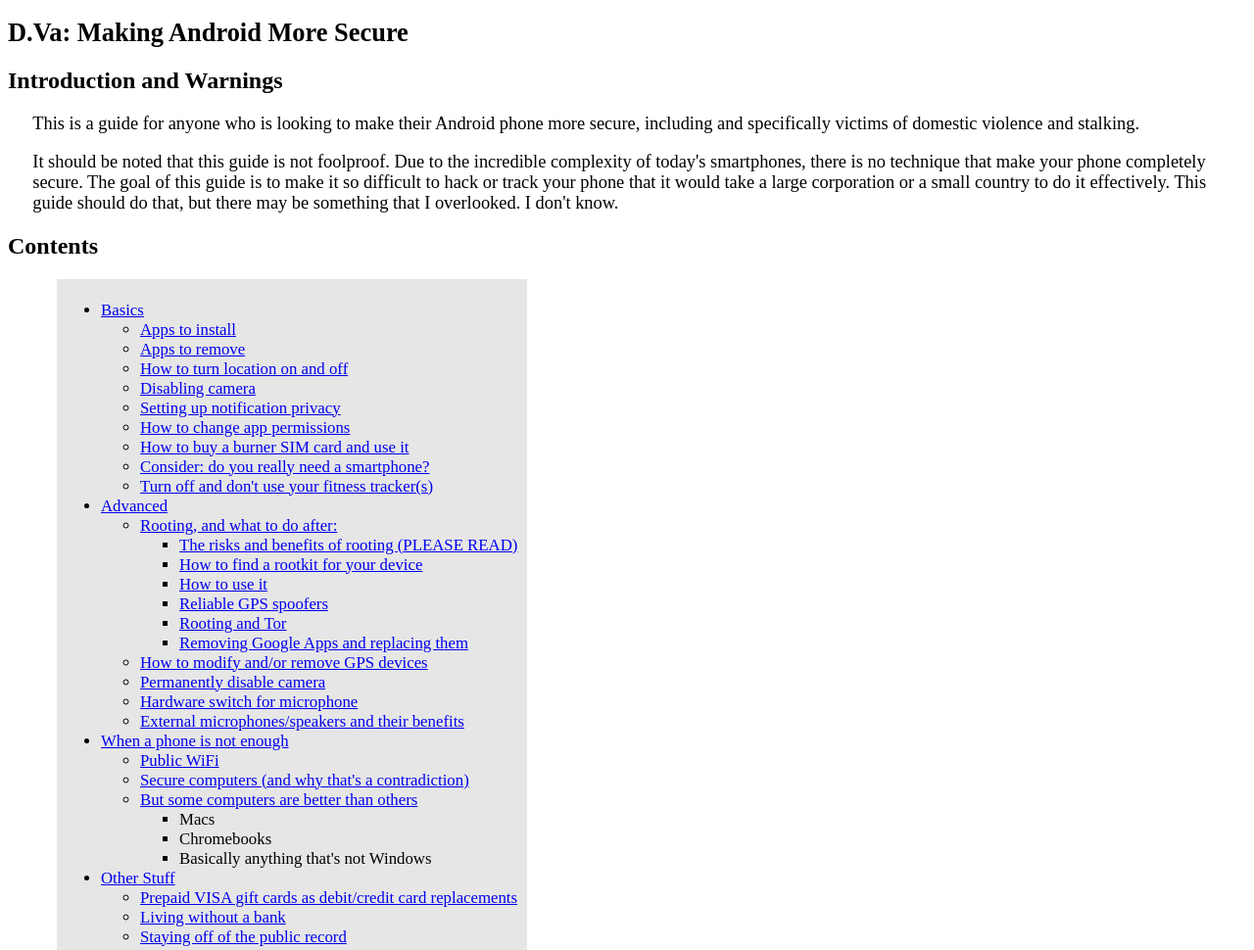
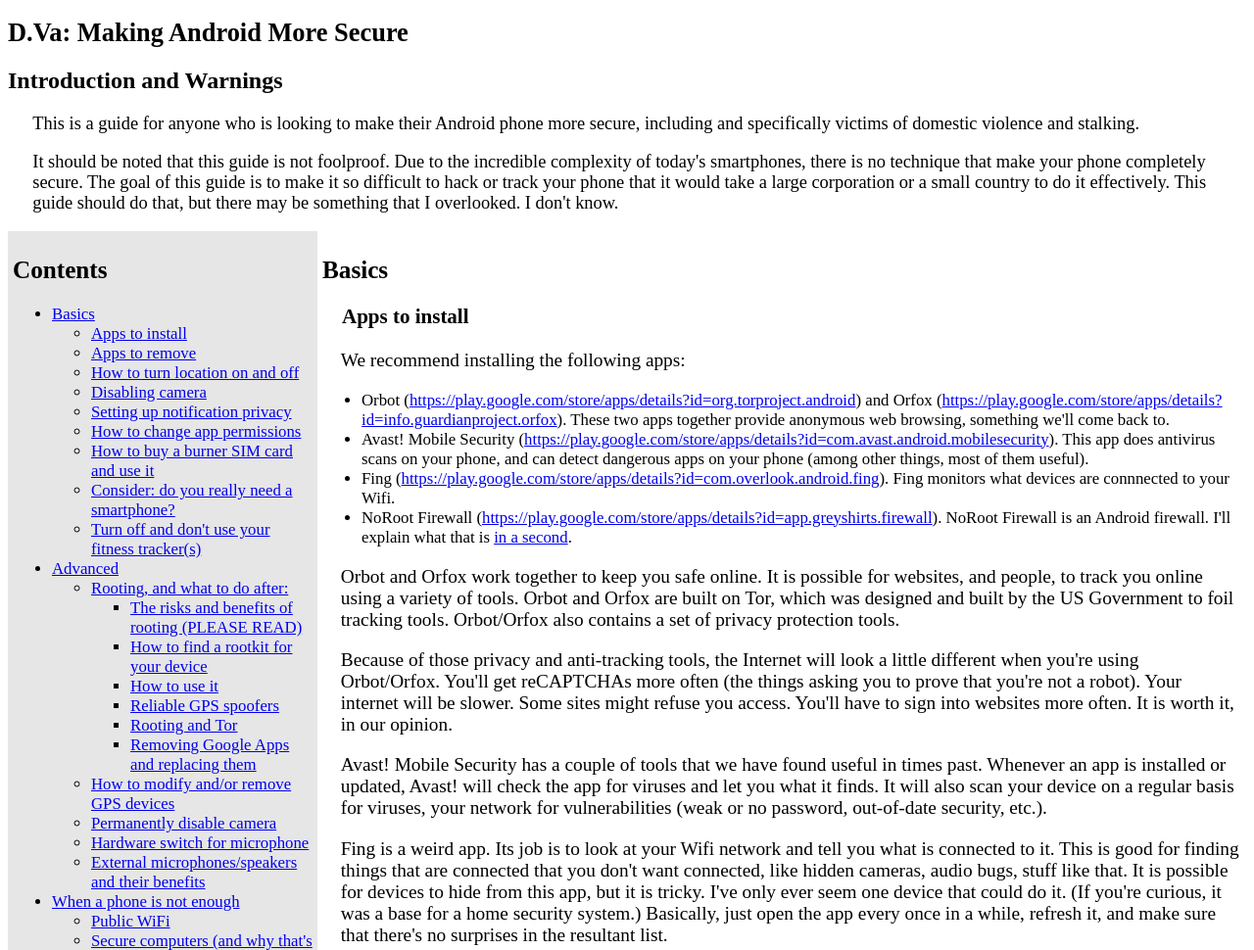
Before and after one commit to colewebb/d.va.rwd, a plain HTML site: page home.html in a window 1280 px wide. Shown: the top 970 px of the page at 98% size. Drawn offline with Linux system fonts and the light colour scheme.

Commit message:
hacked out first bit of RWD work, looking good so far. will need further css tweaking...

```diff
--- a/home.html
+++ b/home.html
@@ -17,8 +17,8 @@
     <p>
       It should be noted that this guide is not foolproof. Due to the incredible complexity of today's smartphones, there is no technique that make your phone completely secure. The goal of this guide is to make it so difficult to hack or track your phone that it would take a large corporation or a small country to do it effectively. This guide should do that, but there may be something that I overlooked. I don't know.
     </p>
-    <h2>Contents</h2>
-    <div id="contents">
+    <div class="content-menu">
+      <h2>Contents</h2>
       <ul>
         <li><a href="./home.html#basics">Basics</a>
           <ul>
@@ -73,7 +73,7 @@
         </li>
       </ul>
     </div>
-    <div id="longform">
+    <div class="content-main">
       <div id="apps-to-install">
         <h2 id="basics">Basics</h2>
         <h3>Apps to install</h3>
--- a/meta/main.css
+++ b/meta/main.css
@@ -1,7 +1,33 @@
-body {
-  font-family: ubuntu;
+* {
+  box-sizing: border-box;
 }
-#contents {
+[class*="content-"]{
+  width: 100%;
+}
+@media only screen and (min-width: 768px) {
+  .content-menu {
+    width: 25%;
+    float: left;
+  }
+  .content-main {
+    width: 75%;
+    float: left;
+  }
+}
+.content-menu {
+  background-color: rgb(230,230,230);
+  padding: 5px;
+  font-size: 1.05em;
+}
+.content-main {
+  padding: 5px;
+  font-size: 1.05em;
+}
+.content-main a:visited {
+  color: blue;
+}
+body {font-family: ubuntu;}
+/*#contents {
   background-color: rgb(230,230,230);
   padding: 5px;
   max-width: 470px;
@@ -11,7 +37,7 @@
 }
 #contents a:visited {
   color: blue;
-}
+}*/
 #header {
   position: fixed;
   width: 100%;
@@ -33,12 +59,8 @@
   font-family: ubuntu;
   src: "./meta/fonts/ubuntu-regular.ttf";
 }
-h1 {
-  font-size: 1.65em;
-}
-h2 {
-  font-size: 1.5em;
-}
+h1 {font-size: 1.65em;}
+h2 {font-size: 1.5em;}
 h3 {
   font-size: 1.25em;
   margin-left: 20px;
@@ -59,9 +81,7 @@
   font-size: 0.75em;
   margin-left: 0%;
 }
-i {
-  font-style: italic;
-}
+i {font-style: italic;}
 #app-permissions-screenshot {
   height: 40em;
   width: 22.5em;
```
Also changed, not shown: index.html (+1 -0 lines), test.html (added, +14 -0 lines).
